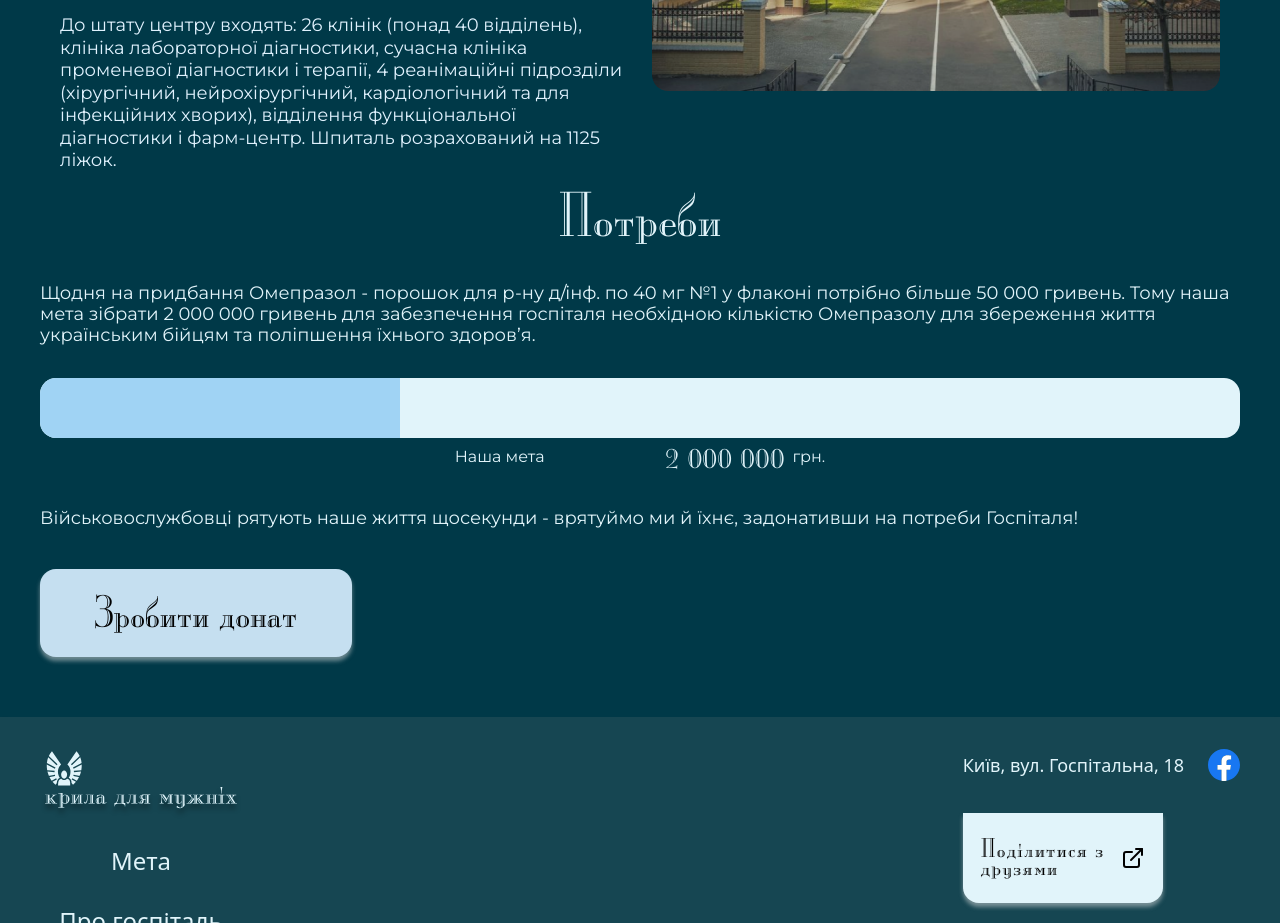
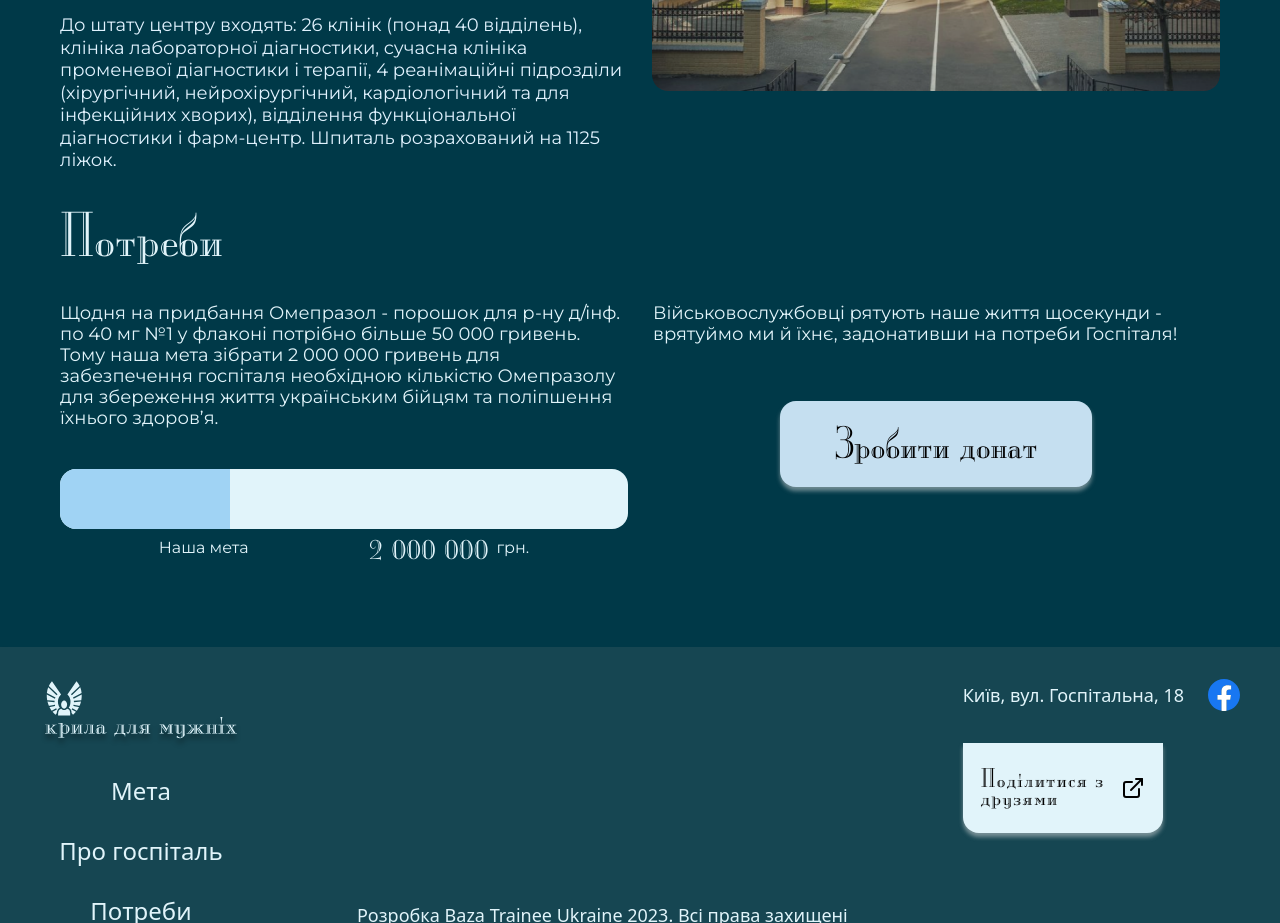
Before and after one commit to baza-trainee/-for-kyiv-hospital, a React (Create React App) app: page / in a window 1280 px wide. Shown: the part 2160-3083 px from the top of the page. Built offline with nearby package versions, Linux system fonts and the light colour scheme.

Commit message:
feat: adapted needs section to 1280px

```diff
--- a/src/containers/Needs.jsx
+++ b/src/containers/Needs.jsx
@@ -2,19 +2,19 @@ const Needs = () => {
   return (
     <section
       id="needs"
-      className="container mx-auto sm:px-[16px] md:px-[40px] lg:px-[60px] sm:py-[60px]"
+      className="container mx-auto sm:px-[16px] md:px-[40px] sLg:px-[60px] sm:py-[60px] md:py-[100px] sLg:py-[80px]"
     >
-      <h2 className="mb-[32px] lg:mb-[24px] text-center lg:text-left title text-[56px] leading-1.2 text-blue-sky">
+      <h2 className="mb-[32px] lg:mb-[24px] text-center sLg:text-left title text-[56px] leading-1.2 text-blue-sky">
         Потреби
       </h2>
-      <p className="lg:hidden sm:mb-[32px] text text-[18px] leading-[21px] text-blue-sky text-left">
+      <p className="sLg:hidden sm:mb-[32px] text text-[18px] leading-[21px] text-blue-sky text-left">
         Щодня на придбання Омепразол - порошок для р-ну д/інф. по 40 мг №1 у
         флаконі потрібно більше 50 000 гривень. Тому наша мета зібрати 2 000 000
         гривень для забезпечення госпіталя необхідною кількістю Омепразолу для
         збереження життя українським бійцям та поліпшення їхнього здоров’я.{' '}
       </p>
 
-      <div className="lg:hidden mb-[32px]">
+      <div className="sLg:hidden mb-[32px]">
         <div className="w-full h-[60px] rounded-2xl bg-blue-sky">
           <div className="w-[30%] h-full rounded-tl-2xl rounded-bl-2xl bg-active-btn"></div>
         </div>
@@ -29,17 +29,17 @@ const Needs = () => {
           </p>
         </div>
       </div>
-      <p className="lg:hidden text text-[18px] leading-[21px] mb-[40px] text-blue-sky text-left">
+      <p className="sLg:hidden text text-[18px] leading-[21px] mb-[40px] text-blue-sky text-left">
         Військовослужбовці рятують наше життя щосекунди - врятуймо ми й їхнє,
         задонативши на потреби Госпіталя!
       </p>
-      <button className="lg:hidden inline-block sm:w-[343px] md:w-[312px] h-[88px] p-4 bg-light-blue title hover:bg-active-btn focus:bg-active-btn text-black text-[40px] leading-1.2 rounded-2xl shadow-donateBoxShadow transition-all">
+      <button className="sLg:hidden inline-block sm:w-[343px] md:w-[312px] h-[88px] p-4 bg-light-blue title hover:bg-active-btn focus:bg-active-btn text-black text-[40px] leading-1.2 rounded-2xl shadow-donateBoxShadow transition-all">
         Зробити донат
       </button>
       {/* Deskop */}
-      <div className="hidden lg:flex">
+      <div className="hidden sLg:flex">
         <div className="left-side w-[648px] mr-[25px]">
-          <p className="mb-[24px] text text-[18px] leading-[21px] text-blue-sky text-left">
+          <p className="mb-[40px] lg:mb-[24px] text text-[18px] leading-[21px] text-blue-sky text-left">
             Щодня на придбання Омепразол - порошок для р-ну д/інф. по 40 мг №1 у
             флаконі потрібно більше 50 000 гривень. Тому наша мета зібрати 2 000
             000 гривень для забезпечення госпіталя необхідною кількістю
```
